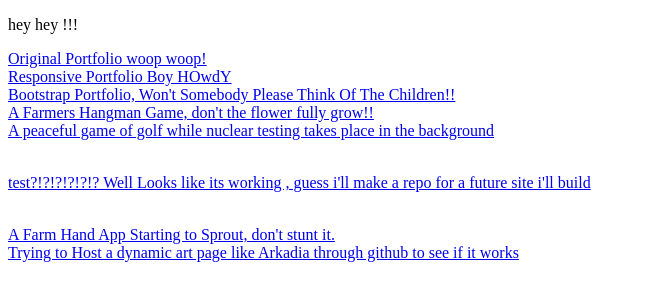
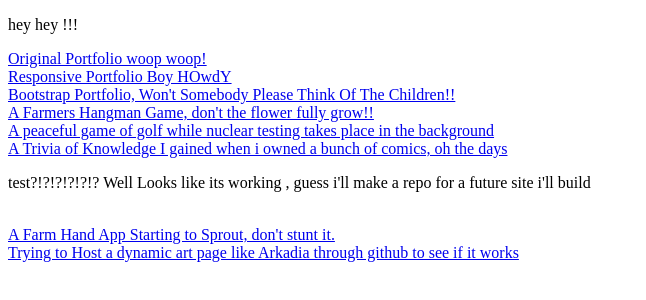
Before and after one commit to apekearo/apekearo.github.io, a plain HTML site: page index.html in a window 1280 px wide. Shown: the whole page, without its empty margins (0-646 px from the left). Drawn offline with Linux system fonts and the light colour scheme.

Commit message:
adding a link to my trivia game

```diff
--- a/index.html
+++ b/index.html
@@ -16,7 +16,7 @@
 	<br>
 	<a href="https://apekearo.github.io/week-4-game/index.html">A peaceful game of golf while nuclear testing takes place in the background</a>
 	<br>
-	<a href="https://apekearo.github.io/Trivia-Game/index.html">
+	<a href="https://apekearo.github.io/Trivia-Game/index.html">A Trivia of Knowledge I gained when i owned a bunch of comics, oh the days</a>
 	<br>
 	<p>test?!?!?!?!?!?      Well Looks like its working     , guess i'll make a repo for a future site i'll build </p>
 	<br>
```
